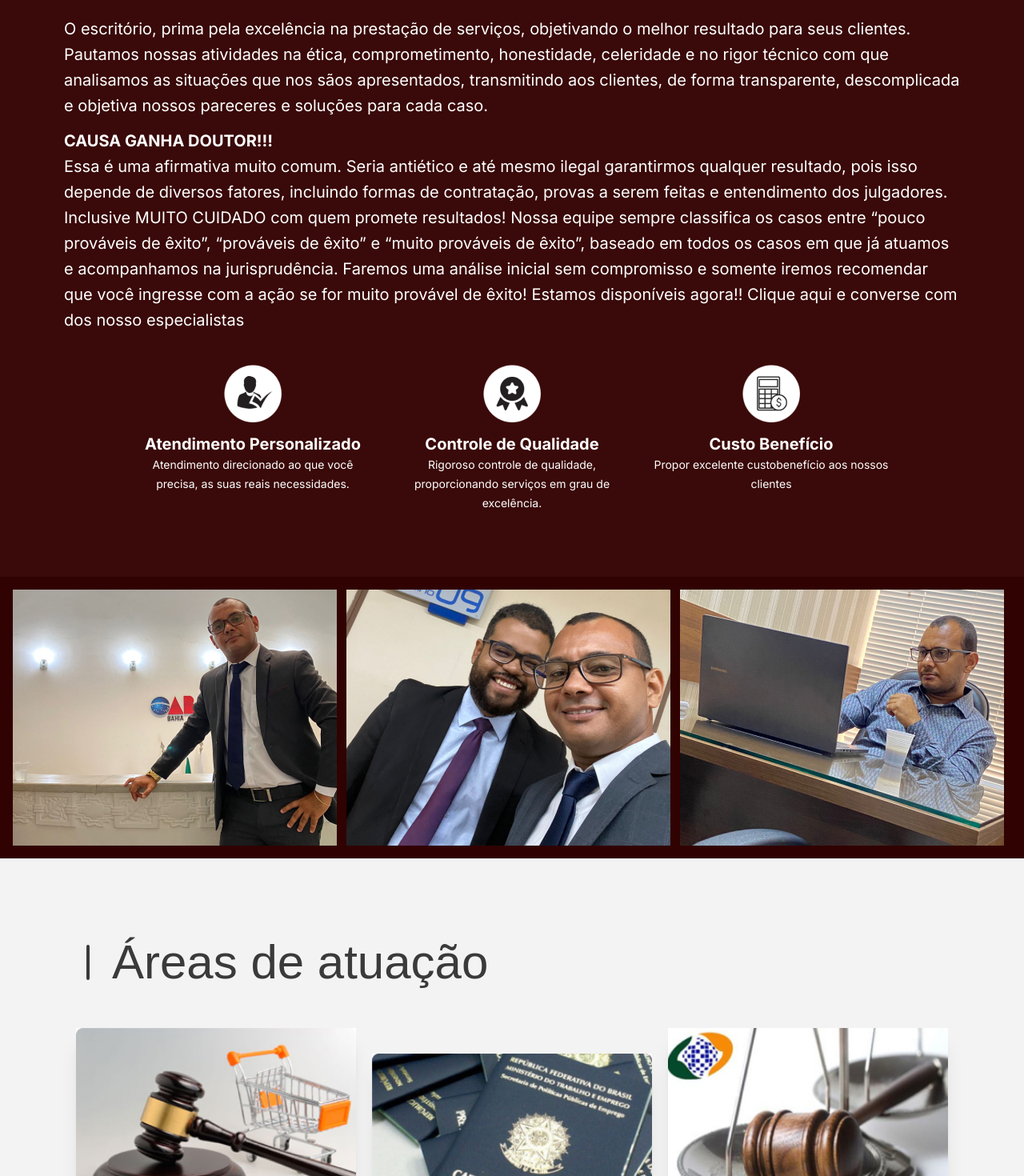
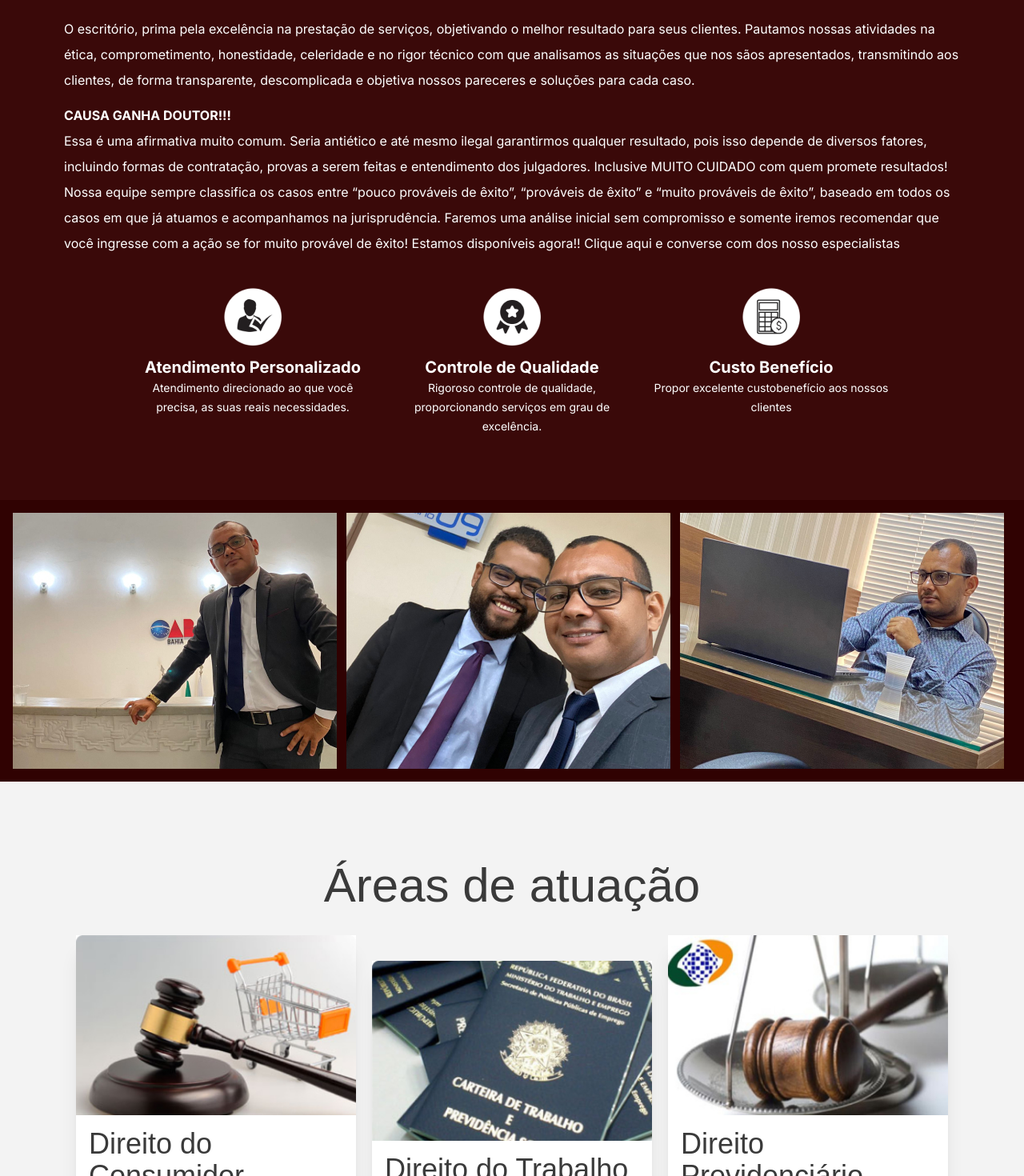
Before and after one commit to devalexsantos/adriano-costa-adv, a Next.js app: page / in a window 1280 px wide. Shown: the part 960-2430 px from the top of the page at 80% size. Built offline with nearby package versions, Linux system fonts and the light colour scheme; no server answers; a web font is replaced by a local one.

Commit message:
aditioned Resend in form

```diff
--- a/package.json
+++ b/package.json
@@ -20,6 +20,8 @@
     "postcss": "8.4.25",
     "react": "18.2.0",
     "react-dom": "18.2.0",
+    "react-hook-form": "^7.45.1",
+    "resend": "^0.17.1",
     "tailwindcss": "3.3.2",
     "typescript": "5.1.6"
   }
--- a/src/app/globals.css
+++ b/src/app/globals.css
@@ -2,6 +2,10 @@
 @tailwind components;
 @tailwind utilities;
 
+html {
+--scroll-behavior: smooth!important;
+scroll-behavior: smooth!important;
+}
 
 body {
   color: white;
--- a/src/components/AboutLayout.tsx
+++ b/src/components/AboutLayout.tsx
@@ -13,12 +13,12 @@ export default function AboutLayout(){
     return(
         <div className="w-full flex flex-col bg-[#3A0909] p-10 md:p-20">
         <h1 className="mt-5 text-6xl leading-10 text-[#D7C03A] flex items-center"><IconDividerVertical /> Sobre Nós</h1>
-        <p className={`${inter.className} mt-5 text-xl mt-3 leading-8`}>
+        <p className={`${inter.className} mt-5 mt-3 leading-8`}>
             O escritório, prima pela excelência na prestação de serviços, objetivando o melhor resultado para seus clientes.
             Pautamos nossas atividades na ética, comprometimento, honestidade, celeridade e no rigor técnico com que analisamos as situações que nos sãos apresentados, transmitindo aos clientes, de forma transparente, descomplicada e objetiva nossos pareceres e soluções para cada caso.
         </p>
 
-        <p className={`${inter.className} mt-10 text-xl mt-3 leading-8`}>
+        <p className={`${inter.className} mt-10 mt-3 leading-8`}>
             <strong>CAUSA GANHA DOUTOR!!!</strong><br/>
             Essa é uma afirmativa muito comum. Seria antiético e até mesmo ilegal garantirmos qualquer resultado, pois isso depende de diversos fatores, incluindo formas de contratação, provas a serem feitas e entendimento dos julgadores. Inclusive MUITO CUIDADO com quem promete resultados! Nossa equipe sempre classifica os casos entre “pouco prováveis de êxito”, “prováveis de êxito” e “muito prováveis de êxito”, baseado em todos os casos em que já atuamos e acompanhamos na jurisprudência. Faremos uma análise inicial sem compromisso e somente iremos recomendar que você ingresse com a ação se for muito provável de êxito! Estamos disponíveis agora!! Clique aqui e converse com dos nosso especialistas
         </p>
--- a/src/components/CallToAction.tsx
+++ b/src/components/CallToAction.tsx
@@ -13,7 +13,7 @@ export default function CallToAction(){
     return(
       <div className="w-full py-10 px-20 sm:p-20 bg-call-to-action bg-fixed bg-center bg-cover flex flex-col gap-4 justify-center items-center">
         <h1 className="max-w-[500px] text-center font-[500] text-6xl leading-10 text-[#D7C03A]">Que tal conversarmos sobre o seu caso?</h1>
-        <Link href="#" className={`${inter.className} font-[500] mt-3 p-2 bg-green-600 rounded flex items-center gap-2 w-full text-center justify-center mb-10 md:w-auto`}><IconWhatsapp width={20} height={20}/> Chamar no WhatsApp</Link>
+        <Link href="https://api.whatsapp.com/send?phone=557187976341" target="_blank" className={`${inter.className} font-[500] mt-3 p-2 bg-green-600 rounded flex items-center gap-2 w-full text-center justify-center mb-10 md:w-auto`}><IconWhatsapp width={20} height={20}/> Chamar no WhatsApp</Link>
       </div>
     )
 }
--- a/src/components/CardsAtuations.tsx
+++ b/src/components/CardsAtuations.tsx
@@ -30,9 +30,9 @@ const atuationsAreas = [
 
 export default function CardsAtuations(){
     return(
-        <div className="flex flex-col sm:flex-row m-auto gap-5 mt-10 items-center flex-wrap">
+        <div className="flex flex-col sm:flex-row m-auto gap-5 mt-5 items-center flex-wrap">
             {atuationsAreas.map((areas, index) => (
-            <div key={index} className="text-[#3A3A3A] bg-white rounded object-cover my-3 rounded-xl shadow shadow-xl flex flex-col max-w-[350px] hover:bg-[#300202] hover:text-white hover:cursor-pointer transition-all">
+            <div key={index} className="text-[#3A3A3A] bg-white rounded object-cover my-3 rounded-xl shadow shadow-xl flex flex-col max-w-[350px] hover:bg-[#300202] hover:text-white cursor-pointer transition-all">
                 <Image
                     src={`/assets/areas-de-atuacao/${areas.image}`}
                     className="bg-cover object-cover"
--- a/src/components/CardsSessionLayout.tsx
+++ b/src/components/CardsSessionLayout.tsx
@@ -4,7 +4,7 @@ import CardsAtuations from "./CardsAtuations";
 export default function CardsSessionLayout(){
     return(
         <div id="areas-de-atuacao" className="w-full p-5 md:p-20 flex flex-col justify-between">
-            <h1 className="mt-5 text-5xl sm:text-6xl leading-10 text-[#3A3A3A] flex items-center"><IconDividerVertical /> Áreas de atuação</h1>
+            <h1 className="mt-5 text-5xl sm:text-6xl leading-10 text-[#3A3A3A] flex items-center justify-center">Áreas de atuação</h1>
             <CardsAtuations />
       </div>
     )
--- a/src/components/ContactLayout.tsx
+++ b/src/components/ContactLayout.tsx
@@ -1,9 +1,13 @@
+"use client"
+
 import IconBxMap from "@/icons/IconBxMap";
 import IconDividerVertical from "@/icons/IconDividerVertical";
 import IconPhoneCall from "@/icons/IconPhoneCall";
 import IconWhatsapp from "@/icons/IconWhatsApp";
 import { Inter } from "next/font/google";
 import Link from "next/link";
+import { useForm } from "react-hook-form";
+import { Resend } from 'resend';
 
 const inter = Inter(
     {
@@ -12,34 +16,62 @@ const inter = Inter(
     }
   )
 
+  type FormData = {
+    name: string;
+    email: string;
+    phone: string;
+    message: string;
+  };
+
+  const apiResend = process.env.NEXT_PUBLIC_RESEND_API as string
+  const resend = new Resend(apiResend);
+
 export default function ContactLayout(){
+  const { register, handleSubmit, watch, formState: { errors } } = useForm<FormData>();
+  const onSubmit = handleSubmit(data =>
+      resend.emails.send({
+        from: 'onboarding@resend.dev',
+        to: 'devalexsantos@gmail.com',
+        subject: 'Nova mensagem do site',
+        html: `
+        <p>Opa Adriano, beleza? Você recebeu uma nova mensagem através do formulário de contato do seu site</p>
+        <p>Confira a mensagem abaixo:</p>
+        <strong>Nome:</strong> ${data.name}
+        <strong>E-mail:</strong> ${data.email}<br/>
+        <strong>Telefone:</strong> ${data.phone}<br/>
+        <strong>Mensagem:</strong> ${data.message}<br/>
+        `
+      })
+    );
+
+
     return(
         <div className="bg-[#300202] py-20 w-full text-2xl flex flex-col sm:flex-row">
         <div className="w-full justify-center flex flex-col items-center">
           <h1 className="mt-5 text-6xl leading-10 text-[#D7C03A] flex items-center">
             <IconDividerVertical /> Mande uma mensagem
           </h1>
-          <form className="mt-4 w-full max-w-[450px] flex flex-col gap-3 items-center justify-center p-6">
-            <input className="bg-[#3A0909] rounded w-full py-2 px-4 outline-none" placeholder='Nome' />
-            <input className="bg-[#3A0909] rounded w-full py-2 px-4 outline-none" placeholder='E-mail' />
-            <input className="bg-[#3A0909] rounded w-full py-2 px-4 outline-none" placeholder='Telefone / WhatsApp' />
-            <textarea className="bg-[#3A0909] rounded w-full py-2 px-4 outline-none h-[150px]" placeholder='Mensagem' />
+          <form onSubmit={onSubmit} className="mt-4 w-full max-w-[450px] flex flex-col gap-3 items-center justify-center p-6">
+            <input {...register("name")} required className="bg-[#3A0909] rounded w-full py-2 px-4 outline-none" placeholder='Nome' />
+            <input {...register("email")} type="email" required className="bg-[#3A0909] rounded w-full py-2 px-4 outline-none" placeholder='E-mail' />
+            <input {...register("phone")} required className="bg-[#3A0909] rounded w-full py-2 px-4 outline-none" placeholder='Telefone / WhatsApp' />
+            <textarea {...register("message")} required className="bg-[#3A0909] rounded w-full py-2 px-4 outline-none h-[150px]" placeholder='Mensagem' />
             <button className="text-[#300202] py-1 px-4 bg-white rounded" type='submit'>ENVIAR</button>
           </form>
         </div>
         <div className="w-full flex flex-col gap-6 items-center justify-center mt-6">
           <h2 className="text-4xl mb-4">Informações para contato:</h2>
-          <Link href="/" className={`${inter.className} flex flex-col justify-center items-center`}>
+          <Link href="https://api.whatsapp.com/send?phone=557187976341" target="_blank" className={`${inter.className} flex flex-col justify-center items-center`}>
             <span className="flex items-center gap-2 text-md"><IconWhatsapp width={24} height={24} /> WhatsApp</span>
             <span className="text-sm">chamar no WhatsApp</span>
           </Link>
 
-          <Link href="/" className={`${inter.className} flex flex-col justify-center items-center`}>
+          <Link href="tel:5571987976341" className={`${inter.className} flex flex-col justify-center items-center`}>
             <span className="flex items-center gap-2 text-md"><IconPhoneCall width={24} height={24} /> Telefone</span>
             <span className="text-sm">+55 (71) 8797-6341</span>
           </Link>
 
-          <Link href="/" className={`${inter.className} flex flex-col justify-center items-center`}>
+          <Link href="https://goo.gl/maps/aTVRuMfG5bivKo2y5" target="_blank" className={`${inter.className} flex flex-col justify-center items-center`}>
             <span className="flex items-center gap-2 text-md"><IconBxMap width={24} height={24} /> Endereço</span>
             <span className="text-sm text-center">Av. Luis Viana Filho, 7532, <br/>Edf Cosmopolitan, Sala 506 Alphaville I, <br/>Salvador-BA <br/>CEP: 41701-005</span>
           </Link>
--- a/src/components/FooterLayout.tsx
+++ b/src/components/FooterLayout.tsx
@@ -11,7 +11,7 @@ const inter = Inter(
 export default function FooterLayout(){
     return(
         <div className={`${inter.className} bg-[#121212] py-10 flex justify-center items-center w-full`}>
-            <span>© COPYRIGHT - ADRIANO COSTA ADVOCACIA - DESENVOLVIDO POR <Link href="https://devalexsantos.com" target="_blank"><strong>AS DEVELOPER</strong></Link></span>
+            <span>© COPYRIGHT - ADRIANO COSTA ADVOCACIA - DESENVOLVIDO POR <Link className="underline" href="https://devalex.com.br" target="_blank"><strong>DEVALEX</strong></Link></span>
         </div>
     )
 }
--- a/src/components/HeaderLayout.tsx
+++ b/src/components/HeaderLayout.tsx
@@ -26,7 +26,7 @@ export default function HeaderLayout(){
                 </p>
                 <div className="w-full mt-8 flex flex-col sm:flex-row justify-start gap-3 items-center">
                   <Link href="#areas-de-atuacao" className={`${inter.className} uppercase p-2 border rounded flex items-center justify-center text-center gap-2 w-full md:w-auto`}><IconArrowDownShort width={20} height={20} />Áreas de atuação</Link>
-                  <Link href="#" className={`${inter.className} font-[500] uppercase p-2 bg-green-600 rounded flex items-center gap-2 w-full text-center justify-center md:w-auto`}><IconWhatsapp width={20} height={20}/> WhatsApp</Link>
+                  <Link href="https://api.whatsapp.com/send?phone=557187976341" target="_blank" className={`${inter.className} font-[500] uppercase p-2 bg-green-600 rounded flex items-center gap-2 w-full text-center justify-center md:w-auto`}><IconWhatsapp width={20} height={20}/> WhatsApp</Link>
                 </div>
             </div>
          </div>
```
Also changed, not shown: 1 other file (tests, documents, lock files or other folders).
